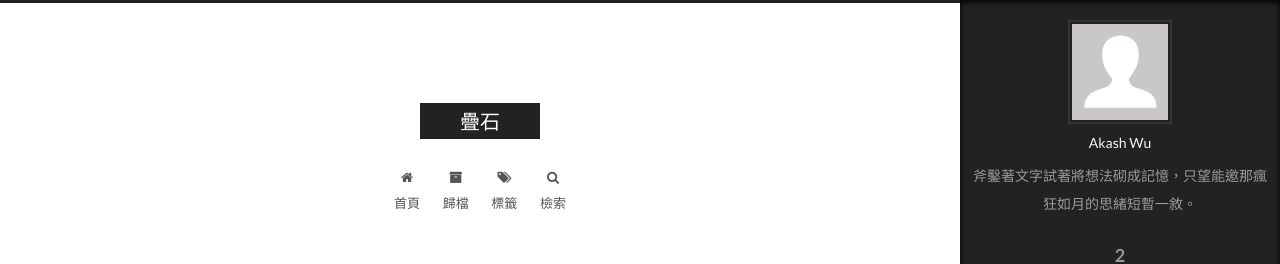
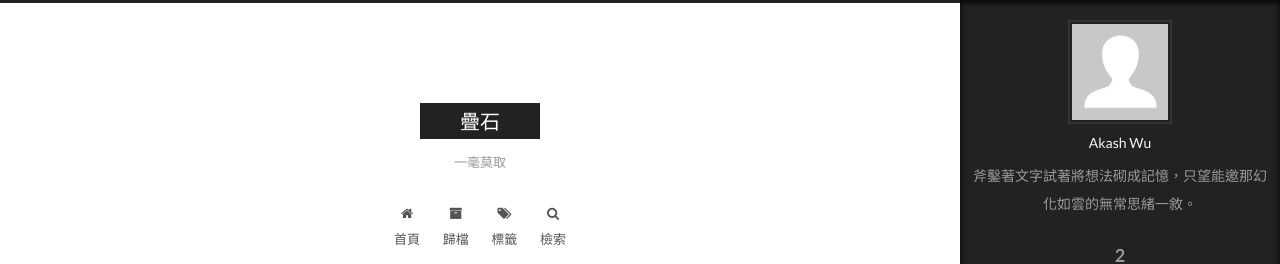
Before and after one commit to sparrowhawk0215/sparrowhawk0215.github.io, a plain HTML site: page index.html in a window 1280 px wide. Both pictures are taken after a click on the element 1217 px from the left and 742 px from the top of the page. Shown: the top 264 px of the page. Drawn offline with Linux system fonts and the light colour scheme.

Commit message:
Site updated: 2016-07-10 20:11:36

```diff
--- a/atom.xml
+++ b/atom.xml
@@ -1,7 +1,7 @@
 <?xml version="1.0" encoding="utf-8"?>
 <feed xmlns="http://www.w3.org/2005/Atom">
   <title>疊石</title>
-
+  <subtitle>一毫莫取</subtitle>
   <link href="/atom.xml" rel="self"/>
 
   <link href="http://sparrowhawk0215.github.io/"/>
--- a/index.html
+++ b/index.html
@@ -86,15 +86,15 @@
 
 
 
-<meta name="description" content="斧鑿著文字試著將想法砌成記憶，只望能邀那瘋狂如月的思緒短暫一敘。">
+<meta name="description" content="斧鑿著文字試著將想法砌成記憶，只望能邀那幻化如雲的無常思緒一敘。">
 <meta property="og:type" content="website">
 <meta property="og:title" content="疊石">
 <meta property="og:url" content="http://sparrowhawk0215.github.io/index.html">
 <meta property="og:site_name" content="疊石">
-<meta property="og:description" content="斧鑿著文字試著將想法砌成記憶，只望能邀那瘋狂如月的思緒短暫一敘。">
+<meta property="og:description" content="斧鑿著文字試著將想法砌成記憶，只望能邀那幻化如雲的無常思緒一敘。">
 <meta name="twitter:card" content="summary">
 <meta name="twitter:title" content="疊石">
-<meta name="twitter:description" content="斧鑿著文字試著將想法砌成記憶，只望能邀那瘋狂如月的思緒短暫一敘。">
+<meta name="twitter:description" content="斧鑿著文字試著將想法砌成記憶，只望能邀那幻化如雲的無常思緒一敘。">
 
 
 
@@ -154,7 +154,7 @@
       <span class="logo-line-after"><i></i></span>
     </a>
   </div>
-  <p class="site-subtitle"></p>
+  <p class="site-subtitle">一毫莫取</p>
 </div>
 
 <div class="site-nav-toggle">
@@ -487,7 +487,7 @@
                src="/images/avatar.gif"
                alt="Akash Wu" />
           <p class="site-author-name" itemprop="name">Akash Wu</p>
-          <p class="site-description motion-element" itemprop="description">斧鑿著文字試著將想法砌成記憶，只望能邀那瘋狂如月的思緒短暫一敘。</p>
+          <p class="site-description motion-element" itemprop="description">斧鑿著文字試著將想法砌成記憶，只望能邀那幻化如雲的無常思緒一敘。</p>
         </div>
         <nav class="site-state motion-element">
           <div class="site-state-item site-state-posts">
```
Also changed, not shown: 2016/07/08/hello-world/index.html (+2 -2 lines), 2016/07/08/test1/index.html (+5 -5 lines), archives/2016/07/index.html (+5 -5 lines), archives/2016/index.html (+5 -5 lines), archives/index.html (+5 -5 lines).
